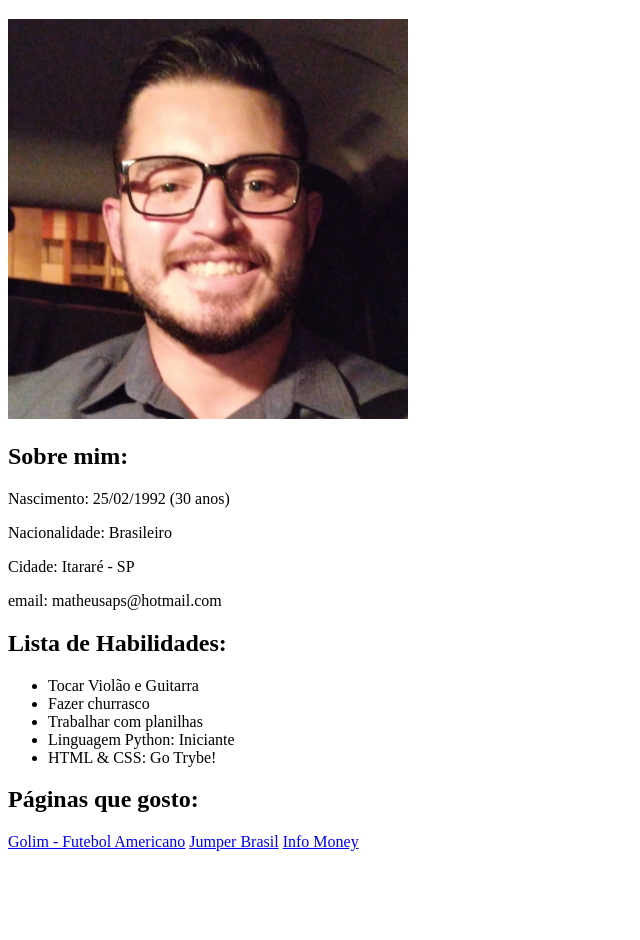
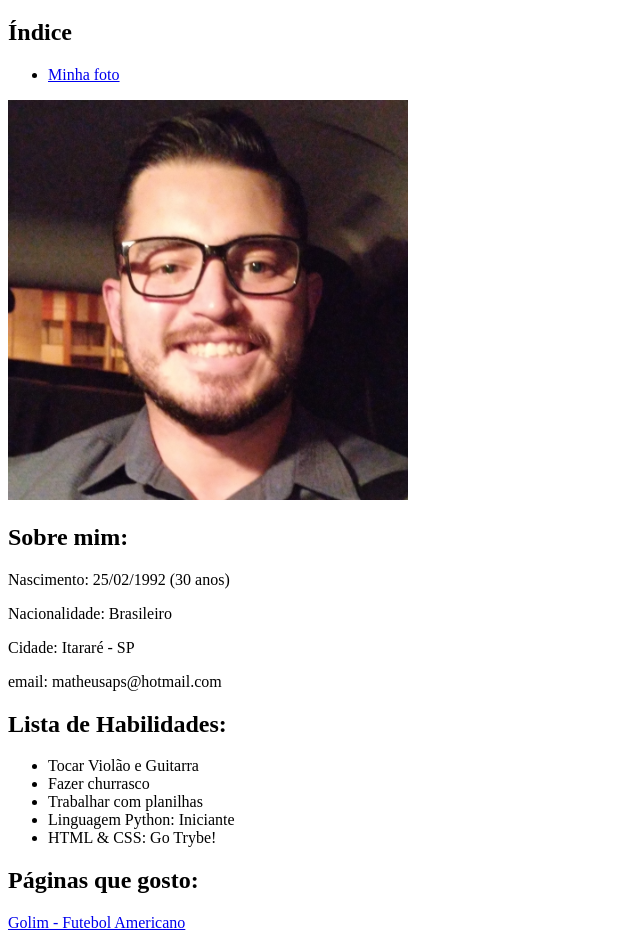
Before and after one commit to MatheusPalma2502/-MatheusPalma2502.github.io, a plain HTML site: page index.html in a window 1280 px wide. Shown: the part 61-1001 px from the top of the page, without its empty margins (0-640 px from the left). Before the commit the page ends 920 px from the top, so only its background shows below. Drawn offline with Linux system fonts and the light colour scheme.

Commit message:
link foto

```diff
--- a/index.html
+++ b/index.html
@@ -7,9 +7,16 @@
     <title>Portfólio Web</title>
 </head>
 <body>
+
+
     <h1>Nome: Matheus Antonio Palma Silva</h1>
 
-    <img src="foto-Matheus.jpeg" width="400" alt="Foto de Matheus Palma">
+    <h2>Índice</h2>
+        <ul>
+            <li><a href="#minha-foto">Minha foto</a></li>
+        </ul>
+
+    <img src="foto-Matheus.jpeg" width="400" alt="Foto de Matheus Palma" id="foto">
 
     <H2>Sobre mim:</H2>
         <p>Nascimento: 25/02/1992 (30 anos)</p>
@@ -30,9 +37,7 @@
     <h2> Páginas que gosto:</h2>
     <a href="https://www.golimsports.com.br/" target="_blank"> Golim - Futebol Americano</a>
 
-    <a href="https://jumperbrasil.lance.com.br/" target="_blank"> Jumper Brasil</a>
 
-    <a href="https://www.infomoney.com.br/" target="_blank"> Info Money</a>
 
 </body>
 </html>
```
